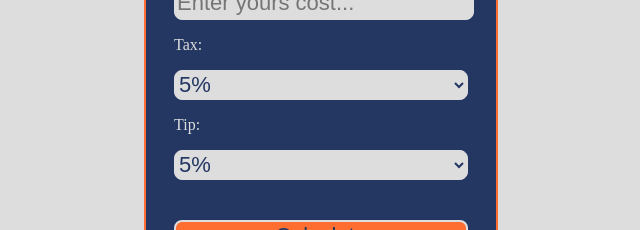
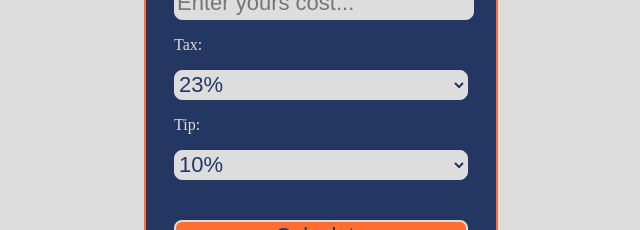
Before and after one commit to devPrzemyslawT/rsbasic-w4e1-restaurant-bill, a React (Create React App) app: page / in a window 1280 px wide. Shown: the part 269-499 px from the top of the page, without its empty margins (319-959 px from the left). Built offline with nearby package versions, Linux system fonts and the light colour scheme.

Commit message:
set default value of state depend on value, result with fixed 2 decimal placeces

```diff
--- a/src/BillCalculator/Components/InSelect/InSelect.js
+++ b/src/BillCalculator/Components/InSelect/InSelect.js
@@ -5,7 +5,7 @@ import "./InSelect.css";
 const InSelect = props => {
 	const { selectData, defaultValue, handleValue } = props;
 	let localDefaultValue =
-		defaultValue < 0 || defaultValue > selectData.length ? 0 : defaultValue;
+		defaultValue < 0 || defaultValue > selectData.length ? 5 : defaultValue;
 	return (
 		<select
 			className='inSelect'
--- a/src/BillCalculator/Form/CostForm.js
+++ b/src/BillCalculator/Form/CostForm.js
@@ -7,15 +7,20 @@ import Paragraph from "../Components/Paragraph/Paragraph";
 import InSelect from "../Components/InSelect/InSelect";
 import InNumber from "../Components/InNumber/InNumer";
 
-import { arrTax, arrTip } from "../Utils/Data/data";
+import {
+	arrTax,
+	arrTip,
+	defaultTaxElem,
+	defaultTipElem,
+} from "../Utils/Data/data";
 import { CalcTotalCost } from "../Utils/UserFun/Fun";
 
 const CostForm = () => {
 	const [formState, setFormState] = useState(true);
 	const [costValue, setCostValue] = useState(0);
 	const [totalValue, setTotalValue] = useState(0);
-	const [tipValue, setTipValue] = useState(5);
-	const [taxValue, setTaxValue] = useState(5);
+	const [tipValue, setTipValue] = useState(arrTip[defaultTipElem]);
+	const [taxValue, setTaxValue] = useState(arrTax[defaultTaxElem]);
 
 	const handleOnCalculateButton = e => {
 		setTotalValue(CalcTotalCost(costValue, taxValue, tipValue));
@@ -23,8 +28,10 @@ const CostForm = () => {
 	};
 
 	const handleOnBackButton = e => {
-		setCostValue(5);
-		setTotalValue(5);
+		setTipValue(arrTip[defaultTipElem]);
+		setTaxValue(arrTax[defaultTaxElem]);
+		setTotalValue(0);
+		setCostValue(0);
 		setFormState(true);
 	};
 
@@ -44,19 +51,19 @@ const CostForm = () => {
 			<InNumber
 				placeholder='Enter yours cost...'
 				onChangeValue={handleCostValue}></InNumber>
-			{/* <p>{costValue}</p> */}
+
 			<Paragraph label='Tax:'></Paragraph>
 			<InSelect
 				selectData={arrTax}
-				defaultValue='0'
+				defaultValue={defaultTaxElem}
 				handleValue={handleTaxValue}></InSelect>
-			{/* <p>{taxValue}</p> */}
+
 			<Paragraph label='Tip:'></Paragraph>
 			<InSelect
 				selectData={arrTip}
-				defaultValue='0'
+				defaultValue={defaultTipElem}
 				handleValue={handleTipValue}></InSelect>
-			{/* <p>{tipValue}</p> */}
+
 			<Button
 				label='Calculate'
 				handleOnClick={handleOnCalculateButton}></Button>
@@ -66,7 +73,7 @@ const CostForm = () => {
 	const FormCompleted = (
 		<form>
 			<h3>{`Total cost =  ${totalValue} $`}</h3>
-			<Button label='Back' handleOnClick={handleOnBackButton}></Button>
+			<Button label='Return' handleOnClick={handleOnBackButton}></Button>
 		</form>
 	);
 
--- a/src/BillCalculator/Utils/Data/data.js
+++ b/src/BillCalculator/Utils/Data/data.js
@@ -1,3 +1,6 @@
 export const arrTax = [5, 8, 23];
 
 export const arrTip = [5, 10, 15, 20];
+
+export const defaultTaxElem = 2;
+export const defaultTipElem = 1;
--- a/src/BillCalculator/Utils/UserFun/Fun.js
+++ b/src/BillCalculator/Utils/UserFun/Fun.js
@@ -9,5 +9,5 @@ const convToPercent = value => {
 export const CalcTotalCost = (cost, tax, tip) => {
 	let result = ConvToFloat(cost) + ConvToFloat(cost) * convToPercent(tax);
 	result = result + result * convToPercent(tip);
-	return result;
+	return result.toFixed(2);
 };
```
